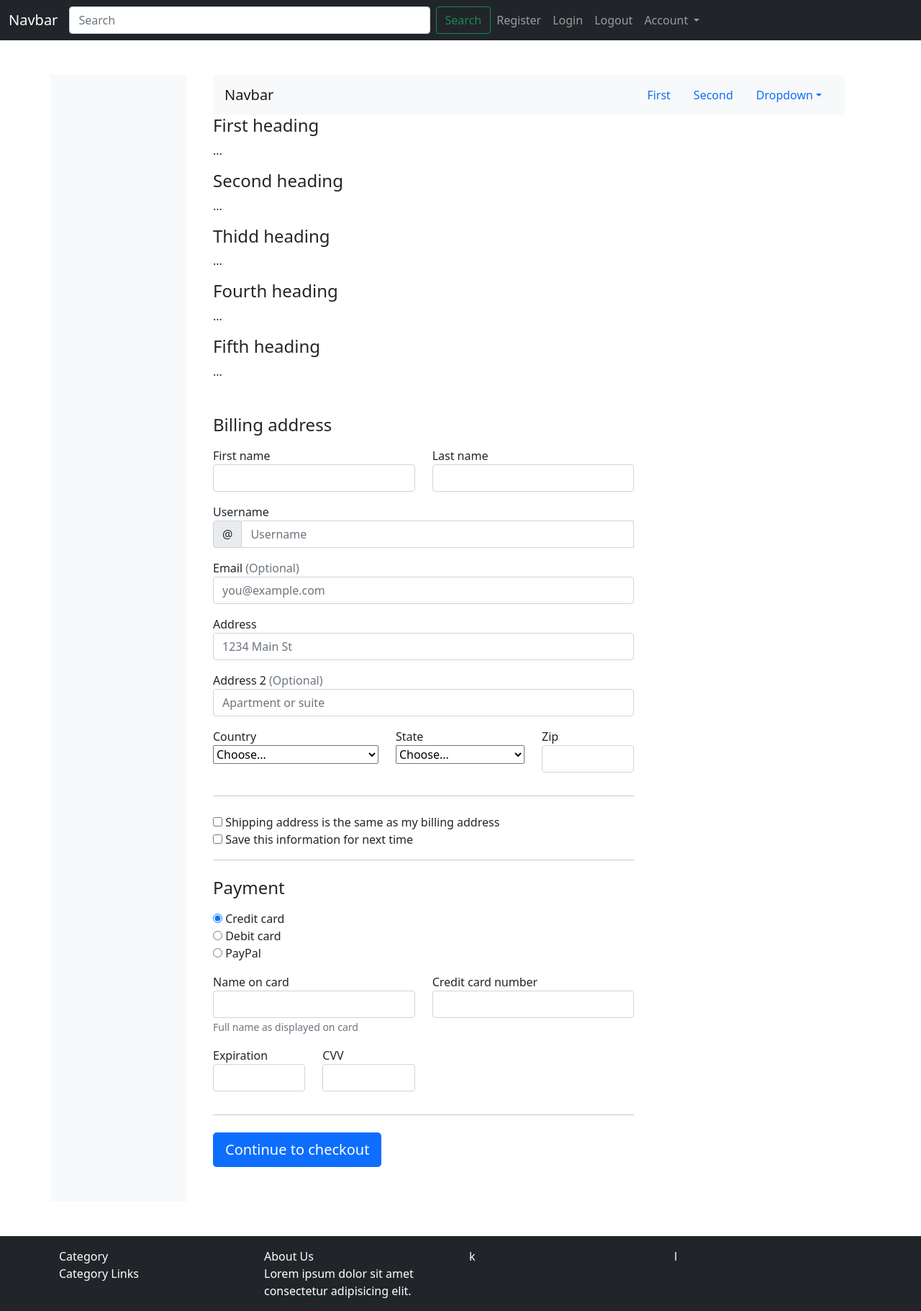
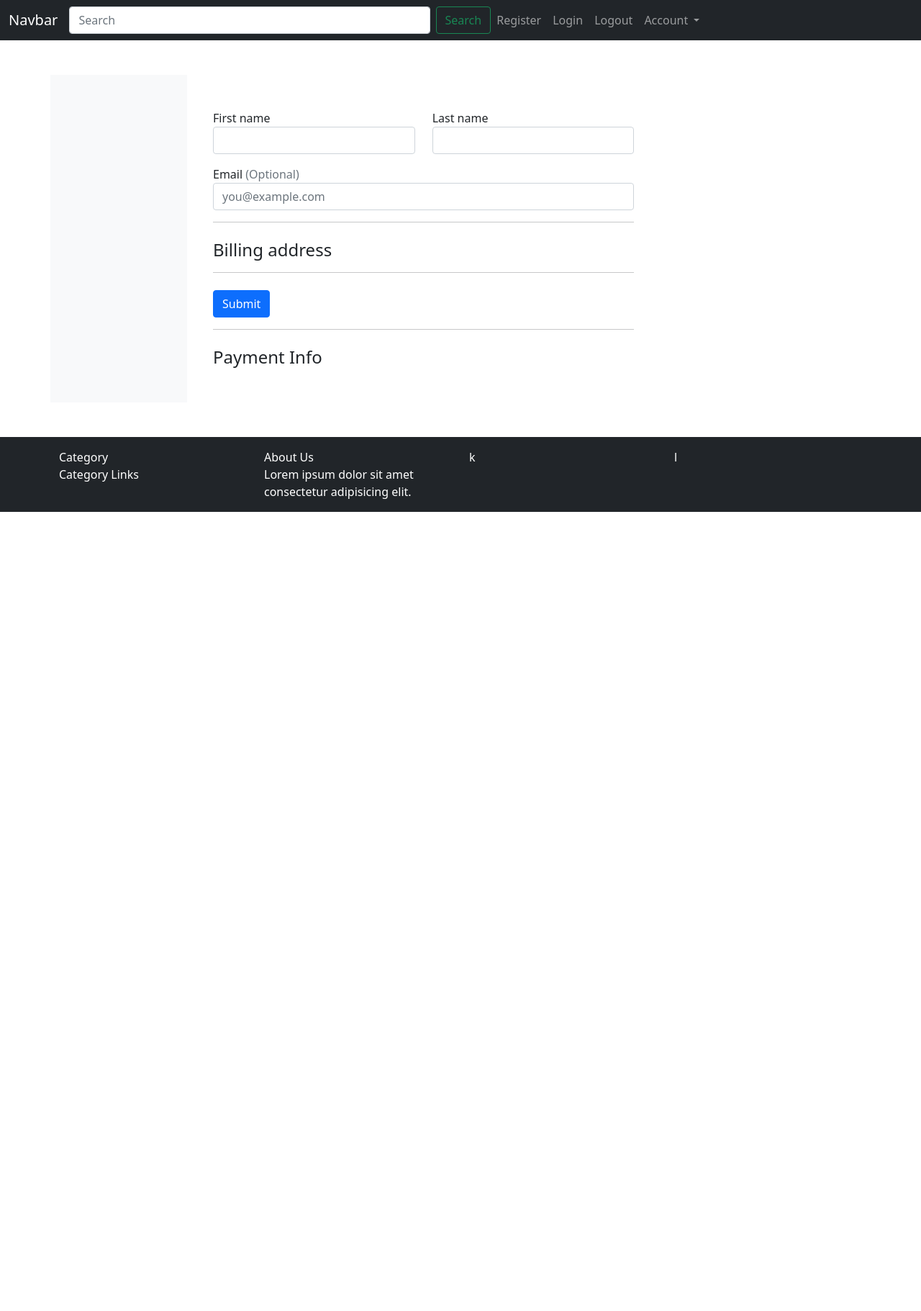
Before and after one commit to Emmanuel678912/django-ecommerce, a Django app: page /checkout/ in a window 1280 px wide. Shown: the whole page at 72% size. After the commit the page ends 711 px from the top, so only its background shows below. Run offline with Django 3.2, Linux system fonts and the light colour scheme; some libraries are stand-ins or nearby versions.

Commit message:
updated guest cart functionality

```diff
--- a/store/templates/checkout.html
+++ b/store/templates/checkout.html
@@ -2,55 +2,21 @@
 {% load static %}
 
 {% block content %}
-<div class="container">
-    <nav id="navbar-example2" class="navbar navbar-light bg-light px-3">
-        <a class="navbar-brand" href="#">Navbar</a>
-        <ul class="nav nav-pills">
-          <li class="nav-item">
-            <a class="nav-link" href="#scrollspyHeading1">First</a>
-          </li>
-          <li class="nav-item">
-            <a class="nav-link" href="#scrollspyHeading2">Second</a>
-          </li>
-          <li class="nav-item dropdown">
-            <a class="nav-link dropdown-toggle" data-bs-toggle="dropdown" href="#" role="button" aria-expanded="false">Dropdown</a>
-            <ul class="dropdown-menu">
-              <li><a class="dropdown-item" href="#scrollspyHeading3">Third</a></li>
-              <li><a class="dropdown-item" href="#scrollspyHeading4">Fourth</a></li>
-              <li><hr class="dropdown-divider"></li>
-              <li><a class="dropdown-item" href="#scrollspyHeading5">Fifth</a></li>
-            </ul>
-          </li>
-        </ul>
-      </nav>
-      <div data-bs-spy="scroll" data-bs-target="#navbar-example2" data-bs-offset="0" class="scrollspy-example" tabindex="0">
-        <h4 id="scrollspyHeading1">First heading</h4>
-        <p>...</p>
-        <h4 id="scrollspyHeading2">Second heading</h4>
-        <p>...</p>
-        <h4 id="scrollspyHeading3">Thidd heading</h4>
-        <p>...</p>
-        <h4 id="scrollspyHeading4">Fourth heading</h4>
-        <p>...</p>
-        <h4 id="scrollspyHeading5">Fifth heading</h4>
-        <p>...</p>
-      </div>
-</div>
+
 <div class="container my-5">
     <div class="col-md-8 order-md-1">
-        <h4 class="mb-3">Billing address</h4>
-        <form class="needs-validation" novalidate>
+        <form class="needs-validation" novalidate id="form">
             <div class="row">
                 <div class="col-md-6 mb-3">
                 <label for="firstName">First name</label>
-            <input type="text" class="form-control" id="firstName" placeholder="" value="" required>
+                <input type="text" class="form-control" id="firstName" name="first_name" placeholder="" value="" required>
                 <div class="invalid-feedback">
                     Valid first name is required.
                 </div>
                 </div>
                 <div class="col-md-6 mb-3">
                 <label for="lastName">Last name</label>
-            <input type="text" class="form-control" id="lastName" placeholder="" value="" required>
+                <input type="text" class="form-control" id="lastName" name="last_name" placeholder="" value="" required>
                 <div class="invalid-feedback">
                     Valid last name is required.
                 </div>
@@ -58,53 +24,42 @@
             </div>
 
             <div class="mb-3">
-            <label for="username">Username</label>
-            <div class="input-group">
-            <div class="input-group-prepend">
-                <span class="input-group-text">@</span>
-            </div>
-            <input type="text" class="form-control" id="username" placeholder="Username" required>
-            <div class="invalid-feedback" style="width: 100%;">
-                Your username is required.
-            </div>
-            </div>
-        </div>
-
-        <div class="mb-3">
                 <label for="email">Email <span class="text-muted">(Optional)</span></label>
-            <input type="email" class="form-control" id="email" placeholder="you@example.com">
+                <input type="email" class="form-control" id="email" name="email" placeholder="you@example.com">
                 <div class="invalid-feedback">
                 Please enter a valid email address for shipping updates.
                 </div>
-        </div>
 
+                <hr class="mb-4">
+
+                <h4 class="mb-3">Billing address</h4>
+
+                <hr class="mb-4">
+
+                <div id="shipping-info">
                     <div class="mb-3">
                         <label for="address">Address</label>
-            <input type="text" class="form-control" id="address" placeholder="1234 Main St" required>
+                        <input type="text" class="form-control" id="address" name="address" placeholder="1234 Main St" required>
                         <div class="invalid-feedback">
                         Please enter your shipping address.
                         </div>
                     </div>
 
-        <div class="mb-3">
-            <label for="address2">Address 2 <span class="text-muted">(Optional)</span></label>
-            <input type="text" class="form-control" id="address2" placeholder="Apartment or suite">
-        </div>
 
                     <div class="row">
                         <div class="col-md-5 mb-3">
-            <label for="country">Country</label>
-            <select class="custom-select d-block w-100" id="country" required>
+                        <label for="country">City</label>
+                        <select class="custom-select d-block w-100" id="country" name="city" required>
                             <option value="">Choose...</option>
                             <option>United States</option>
                         </select>
                         <div class="invalid-feedback">
-                Please select a valid country.
+                            Please select a valid city.
                         </div>
                         </div>
                         <div class="col-md-4 mb-3">
                         <label for="state">State</label>
-            <select class="custom-select d-block w-100" id="state" required>
+                        <select class="custom-select d-block w-100" id="state" name="state" required>
                             <option value="">Choose...</option>
                             <option>California</option>
                         </select>
@@ -114,25 +69,22 @@
                         </div>
                         <div class="col-md-3 mb-3">
                         <label for="zip">Zip</label>
-            <input type="text" class="form-control" id="zip" placeholder="" required>
+                        <input type="text" class="form-control" id="zip" name="zip" placeholder="" required>
                         <div class="invalid-feedback">
                             Zip code required.
                         </div>
                         </div>
                     </div>
-        <hr class="mb-4">
-        <div class="custom-control custom-checkbox">
-            <input type="checkbox" class="custom-control-input" id="same-address">
-            <label class="custom-control-label" for="same-address">Shipping address is the same as my billing address</label>
                 </div>
-        <div class="custom-control custom-checkbox">
-            <input type="checkbox" class="custom-control-input" id="save-info">
-            <label class="custom-control-label" for="save-info">Save this information for next time</label>
             </div>
+            <button class="btn btn-primary btn-md btn-block" type="submit" id="form-button">Submit</button>
+        </form>
+
     <hr class="mb-4">
 
-        <h4 class="mb-3">Payment</h4>
 
+    <h4 class="mb-3">Payment Info</h4>
+    <form class="form payment" id="payment-info" style="display:none">
         <div class="d-block my-3">
             <div class="custom-control custom-radio">
             <input id="credit" name="paymentMethod" type="radio" class="custom-control-input" checked required>
@@ -181,10 +133,95 @@
             </div>
         </div>
         <hr class="mb-4">
-        <button class="btn btn-primary btn-lg btn-block" type="submit">Continue to checkout</button>
+        <button class="btn btn-primary btn-lg btn-block" id="payment-button" type="submit">Continue to checkout</button>
     </form>
     </div>
 </div>
 
+<script type="text/javascript">
+
+    var shipping = '{{order.shipping}}'
+
+    var total = '{{order.get_cart_total}}'
+
+    if (shipping == 'False'){
+        document.getElementById('shipping-info').innerHTML = ''
+    }
+
+
+    function showPayment(){
+        var paymentInfo = document.getElementById('payment-info')
+        if (paymentInfo.style.display === 'none') {
+            paymentInfo.style.display = 'block';
+        }else {
+            paymentInfo.style.display = 'none';
+        }
+    }
+
+    function submitFormData(){
+
+        var userFormData = {
+            'first_name' : null,
+            'last_name' : null,
+            'email' : null,
+            'total' : total,
+        }
+
+        var shippingInfo = {
+            'address' : null,
+            'city' : null,
+            'state': null,
+            'zip' : null,
+        }
+
+       if (shipping != 'False'){
+           shippingInfo.address = form.address.value
+           shippingInfo.city = form.city.value
+           shippingInfo.state = form.state.value
+           shippingInfo.zip = form.zip.value
+        }
+
+       if (user == 'AnonymousUser'){
+            userFormData.first_name = form.first_name.value
+            userFormData.last_name = form.last_name.value
+            userFormData.email = form.email.value
+        }
+
+        var url = '/process_order/'
+
+        fetch(url, {
+            method:'POST',
+            headers:{
+                'Content-Type':'application/json',
+                'X-CSRFToken':csrftoken,
+            },
+            body:JSON.stringify({'form':userFormData, 'shipping':shippingInfo}),
+        })
+        .then((response) => response.json())
+        .then((data) => {
+            console.log('Success:', data)
+            alert('Transaction completed')
+
+            cart = {}
+            document.cookie = 'cart=' + JSON.stringify(cart) + ';domain=path=/'
+
+            window.location.href = "{% url 'store' %}"
+        })
+    }
+
+    var form = document.getElementById('form')
+    form.addEventListener('submit', function(e){
+        e.preventDefault()
+        console.log('Form submitted...')
+        document.getElementById('form-button').remove()
+        showPayment()
+    })
+
+    document.getElementById('payment-button').addEventListener('click', function(e){
+        submitFormData()
+    })
+
+</script>
+
 
 {% endblock %}
--- a/store/urls.py
+++ b/store/urls.py
@@ -16,6 +16,8 @@ urlpatterns = [
     path('product/<str:slug>/<int:id>/', views.product, name='product'),
     path('category/<str:slug>/<int:id>/', views.category_page, name='category-page'),
     path('update_item/', views.update_item, name='update_item'),
+    path('process_order/', views.processOrder, name='process_order'),
+
 
 ]
 
--- a/store/views.py
+++ b/store/views.py
@@ -1,10 +1,13 @@
 from django.shortcuts import render, redirect
 from django.contrib.auth.models import Group, User, Permission
 from django.contrib.auth import authenticate, login, logout
-from .models import Customer, Product, Category, Order, OrderItem
+from .models import Customer, Product, Category, Order, OrderItem, ShippingAddress
+from .utils import cookieCart
 import json
+import datetime
 
 from django.http import JsonResponse
+
 
 # Create your views here.
 def store(request):
@@ -18,9 +21,8 @@ def store(request):
         items = order.orderitem_set.all()
         cartItems = order.get_cart_items
     else:
-        items = []
-        order = {'get_cart_total' : 0, 'get_cart_items' : 0}
-        cartItems = order['get_cart_items']
+        cookieData = cookieCart(request)
+        cartItems = cookieData['cartItems']
 
     context = {'products' : products, 'categories' : categories, 'cartItems' : cartItems}
 
@@ -33,11 +35,12 @@ def checkout(request):
         items = order.orderitem_set.all()
         cartItems = order.get_cart_items
     else:
-        items = []
-        order = {'get_cart_total' : 0, 'get_cart_items' : 0}
-        cartItems = order['get_cart_items']
+        cookieData = cookieCart(request)
+        cartItems = cookieData['cartItems']
+        order = cookieData['order']
+        items = cookieData['items']
 
-    context = {'cartItems' : cartItems}
+    context = {'items' : items, 'cartItems' : cartItems, 'order' : order}
     return render(request, 'checkout.html', context)
 
 
@@ -48,24 +51,10 @@ def cart(request):
         order, created = Order.objects.get_or_create(customer=customer, complete=False)
         items = order.orderitem_set.all()
     else:
-        try:
-            cart = json.loads(request.COOKIES['cart'])
-        except:
-            cart ={}
-        items = []
-        order = {'get_cart_total' : 0, 'get_cart_items' : 0}
-        cartItems = order['get_cart_items']
-
-        for i in cart:
-            cartItems += cart[i]['quantity']
-
-            product = Product.objects.get(id=i)
-            total = (product.price * cart[i]['quantity'])
-
-            order['get_cart_total'] += total
-            order['get_cart_items']+= cart[i]['quantity']
-
-            item = {}
+        cookieData = cookieCart(request)
+        cartItems = cookieData['cartItems']
+        order = cookieData['order']
+        items = cookieData['items']
 
 
     context = {'items' : items, 'order' : order}
@@ -235,3 +224,32 @@ def update_item(request):
         orderItem.delete()
 
     return JsonResponse('Item was added', safe=False)
+
+def processOrder(request):
+    transaction_id = datetime.datetime.now().timestamp()
+    data = json.loads(request.body)
+
+    if request.user.is_authenticated:
+        customer = request.user.customer
+        order, created = Order.objects.get_or_create(customer=customer, complete=False)
+        total = float(data['form']['total'])
+        order.transaction_id = transaction_id
+
+        if total == order.get_cart_total:
+            order.complete = True
+        order.save()
+
+        if order.shipping == True:
+            ShippingAddress.objects.create(
+                customer=request.user,
+                order=order,
+                address=data['shipping']['address'],
+                city=data['shipping']['city'],
+                state=data['shipping']['state'],
+                zipcode=data['shipping']['zip']
+            )
+    else:
+        print('User is not logged in....')
+
+
+    return JsonResponse('Payment submitted...', safe=False)
```
Also changed, not shown: store/models.py (+11 -0 lines), store/utils.py (added, +44 -0 lines), static/images/media/product-images/thumbnail_8198233A-D7E3-4F4C-97F8-8FE369C7C35C.jpg (added), store/templates/cart.html (indentation only). Lines whose indentation alone changed are shown as unchanged.
